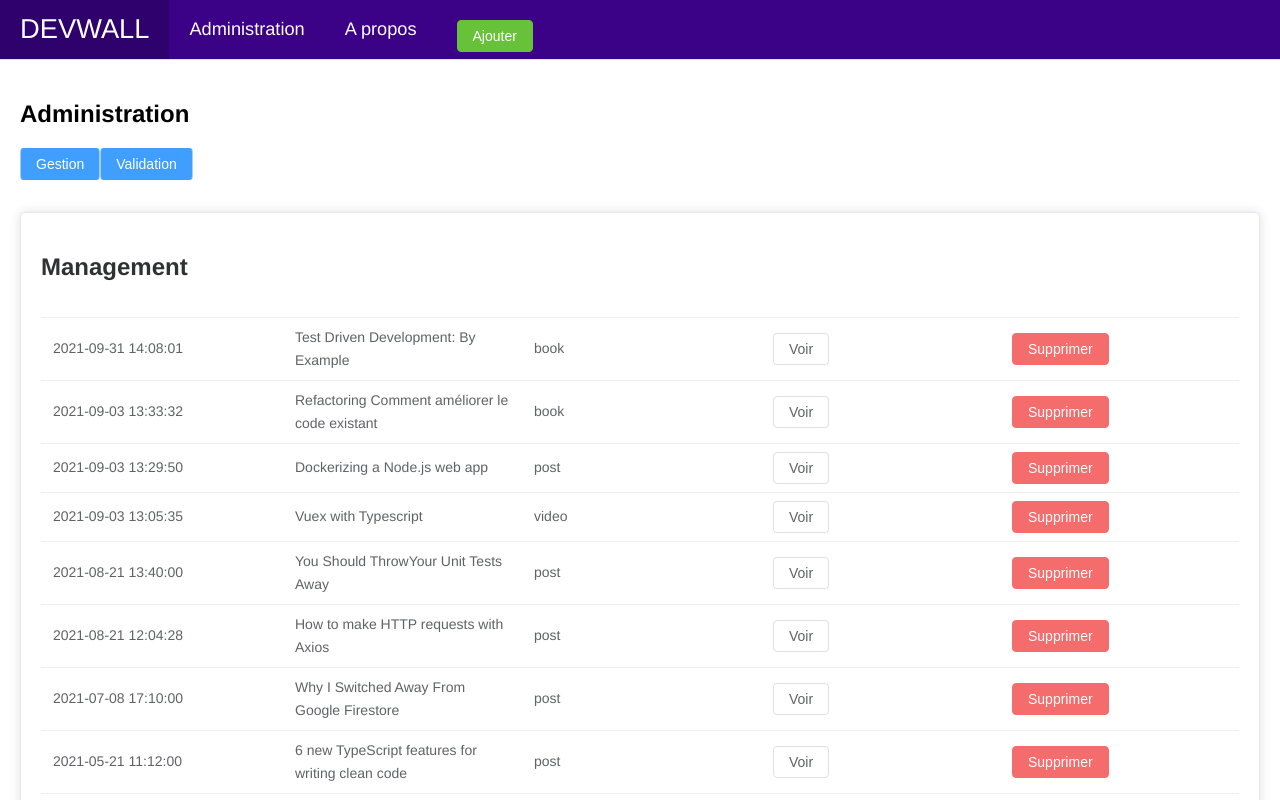
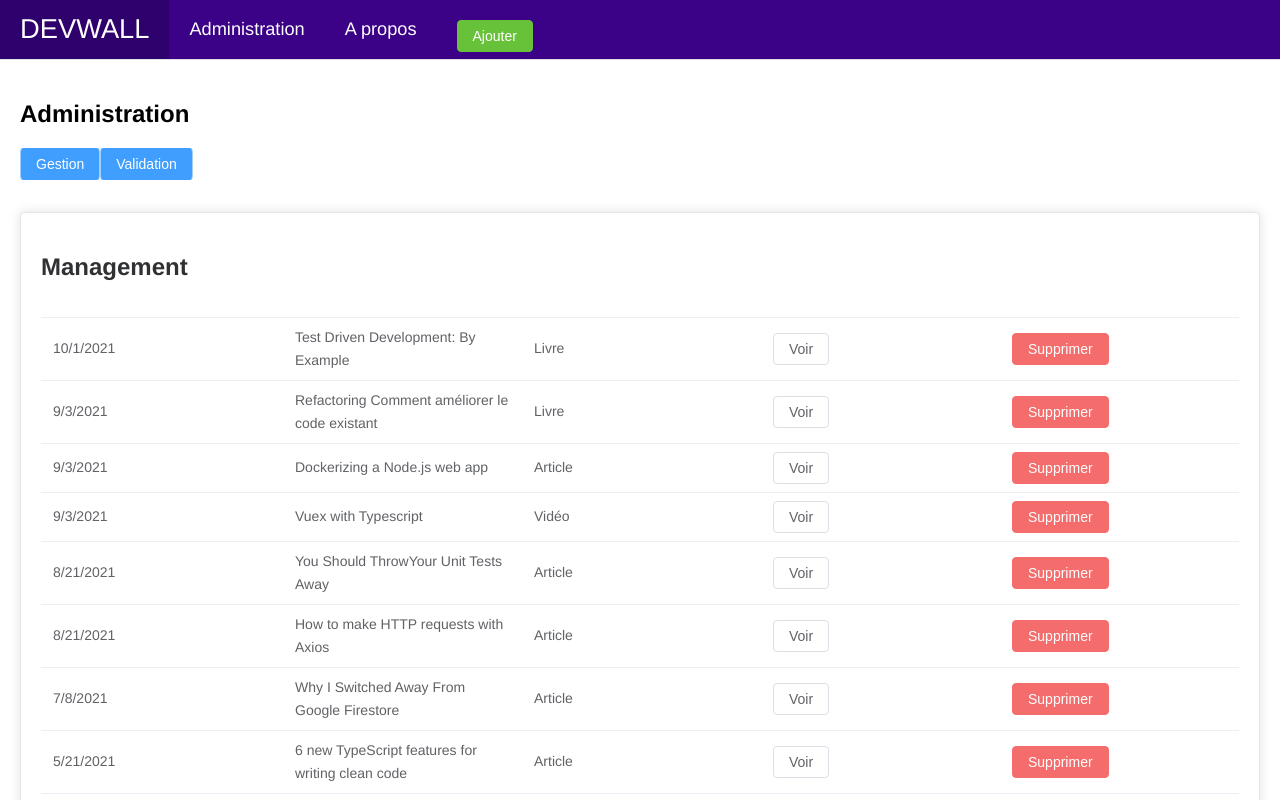
Before and after one commit to fgrx/formation-vue-3-vite-quazar-ts, a Vue app: page /admin/management in a window 1280 px wide. Shown: the top 800 px of the page. Built offline with nearby package versions, Linux system fonts and the light colour scheme; data requests are answered from the project's data file.

Commit message:
Composables

```diff
--- a/src/components/RessourceItem.vue
+++ b/src/components/RessourceItem.vue
@@ -3,7 +3,8 @@ import type IRessource from "@/interfaces/iRessource";
 
 import defaultImage from "@/assets/default-image.png";
 import frenchFlag from "@/assets/frenchFlag.svg";
-import { computed } from "vue";
+
+import { dateInFrench, mediaInFrench } from "@/composables/useRessource";
 
 import eventBus from "@/plugins/eventBus";
 
@@ -14,24 +15,7 @@ interface IProps {
   isBookmark: Boolean;
 }
 const props = defineProps<IProps>();
-
-const dateInFrench = computed(() => {
-  const ressourceDate = new Date(props.ressource.date);
-  return ressourceDate.toLocaleDateString();
-});
-
-const mediaInFrench = computed(() => {
-  switch (props.ressource.media) {
-    case "video":
-      return "Vidéo";
-    case "post":
-      return "Article";
-    case "book":
-      return "Livre";
-    default:
-      return "Autre";
-  }
-});
+const { ressource, isBookmark } = props;
 
 const emit = defineEmits(["add-to-bookmarks", "remove-from-bookmarks"]);
 
@@ -75,8 +59,8 @@ const playVideoAction = (ressource: IRessource) => {
         {{ ressource.title }}
       </h3>
       <div class="ressource-item-infos bottom">
-        {{ mediaInFrench }} ajouté le
-        {{ dateInFrench }}
+        {{ mediaInFrench(ressource.media) }} ajouté le
+        {{ dateInFrench(ressource.date) }}
       </div>
       <el-row class="ressource-action-buttons">
         <el-button
--- /dev/null
+++ b/src/composables/useAdmin.ts
@@ -0,0 +1,26 @@
+import { computed } from "vue";
+import { useRessourceStore } from "@/stores/ressource";
+import type IRessource from "@/interfaces/iRessource";
+
+export default function () {
+  const ressourceStore = useRessourceStore();
+
+  const validRessources = computed(() => ressourceStore.validRessources);
+  const invalidRessources = computed(() => ressourceStore.invalidRessources);
+
+  const deleteRessourceAction = (ressource: IRessource) =>
+    ressourceStore.deleteRessource(ressource);
+
+  const validRessourceAction = (ressource: IRessource) => {
+    const ressourceUpdated = ressource;
+    ressourceUpdated.isValid = true;
+    ressourceStore.updateRessource(ressourceUpdated);
+  };
+
+  return {
+    validRessources,
+    invalidRessources,
+    deleteRessourceAction,
+    validRessourceAction,
+  };
+}
--- /dev/null
+++ b/src/composables/useRessource.ts
@@ -0,0 +1,17 @@
+export function dateInFrench(ressourceDate: string) {
+  const ressourceDateObj = new Date(ressourceDate);
+  return ressourceDateObj.toLocaleDateString();
+}
+
+export function mediaInFrench(ressourceMedia: string) {
+  switch (ressourceMedia) {
+    case "video":
+      return "Vidéo";
+    case "post":
+      return "Article";
+    case "book":
+      return "Livre";
+    default:
+      return "Autre";
+  }
+}
--- a/src/views/Admin/Management.vue
+++ b/src/views/Admin/Management.vue
@@ -1,24 +1,26 @@
 <script lang="ts" setup>
-import type IRessource from "@/interfaces/iRessource";
-import { useRessourceStore } from "@/stores/ressource";
-import { computed } from "vue";
+import { dateInFrench, mediaInFrench } from "@/composables/useRessource";
+import useAdmin from "@/composables/useAdmin";
 
-const ressourceStore = useRessourceStore();
-
-const ressources = computed(() => ressourceStore.validRessources);
-
-const deleteRessourceAction = (ressource: IRessource) =>
-  ressourceStore.deleteRessource(ressource);
+const { validRessources, deleteRessourceAction } = useAdmin();
 </script>
 
 <template>
   <el-card>
     <h2>Management</h2>
 
-    <el-table :data="ressources">
-      <el-table-column prop="date" />
+    <el-table :data="validRessources">
+      <el-table-column>
+        <template #default="scope">
+          {{ dateInFrench(scope.row.date) }}
+        </template>
+      </el-table-column>
       <el-table-column prop="title" />
-      <el-table-column prop="media" />
+      <el-table-column>
+        <template #default="scope">
+          {{ mediaInFrench(scope.row.media) }}
+        </template>
+      </el-table-column>
       <el-table-column>
         <template #default="scope">
           <a :href="scope.row.url" target="blank">
--- a/src/views/Admin/Validation.vue
+++ b/src/views/Admin/Validation.vue
@@ -1,20 +1,9 @@
 <script lang="ts" setup>
-import type IRessource from "@/interfaces/iRessource";
-import { useRessourceStore } from "@/stores/ressource";
-import { computed } from "vue";
+import { dateInFrench, mediaInFrench } from "@/composables/useRessource";
+import useAdmin from "@/composables/useAdmin";
 
-const ressourceStore = useRessourceStore();
-
-const ressources = computed(() => ressourceStore.invalidRessources);
-
-const deleteRessourceAction = (ressource: IRessource) =>
-  ressourceStore.deleteRessource(ressource);
-
-const validRessourceAction = (ressource: IRessource) => {
-  const ressourceUpdated = ressource;
-  ressourceUpdated.isValid = true;
-  ressourceStore.updateRessource(ressourceUpdated);
-};
+const { invalidRessources, deleteRessourceAction, validRessourceAction } =
+  useAdmin();
 </script>
 
 <template>
@@ -23,10 +12,18 @@ const validRessourceAction = (ressource: IRessource) => {
   <el-card>
     <h2>Management</h2>
 
-    <el-table :data="ressources">
-      <el-table-column prop="date" />
+    <el-table :data="invalidRessources">
+      <el-table-column>
+        <template #default="scope">
+          {{ dateInFrench(scope.row.date) }}
+        </template>
+      </el-table-column>
       <el-table-column prop="title" />
-      <el-table-column prop="media" />
+      <el-table-column>
+        <template #default="scope">
+          {{ mediaInFrench(scope.row.media) }}
+        </template>
+      </el-table-column>
       <el-table-column>
         <template #default="scope">
           <a :href="scope.row.url" target="blank">
```
